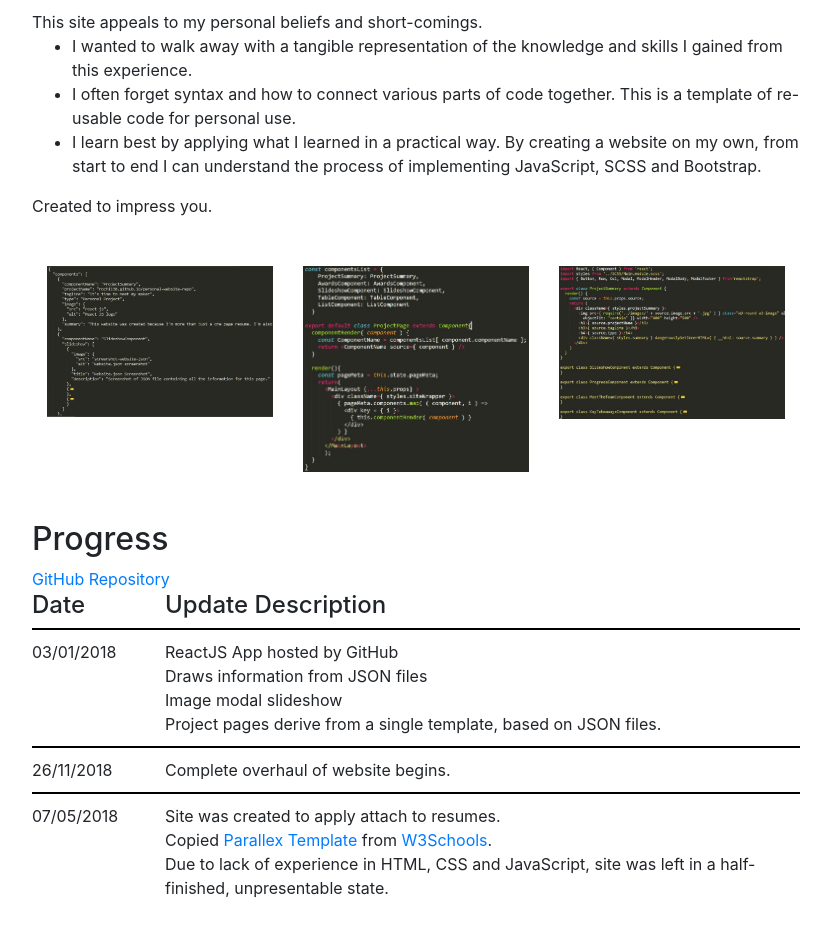
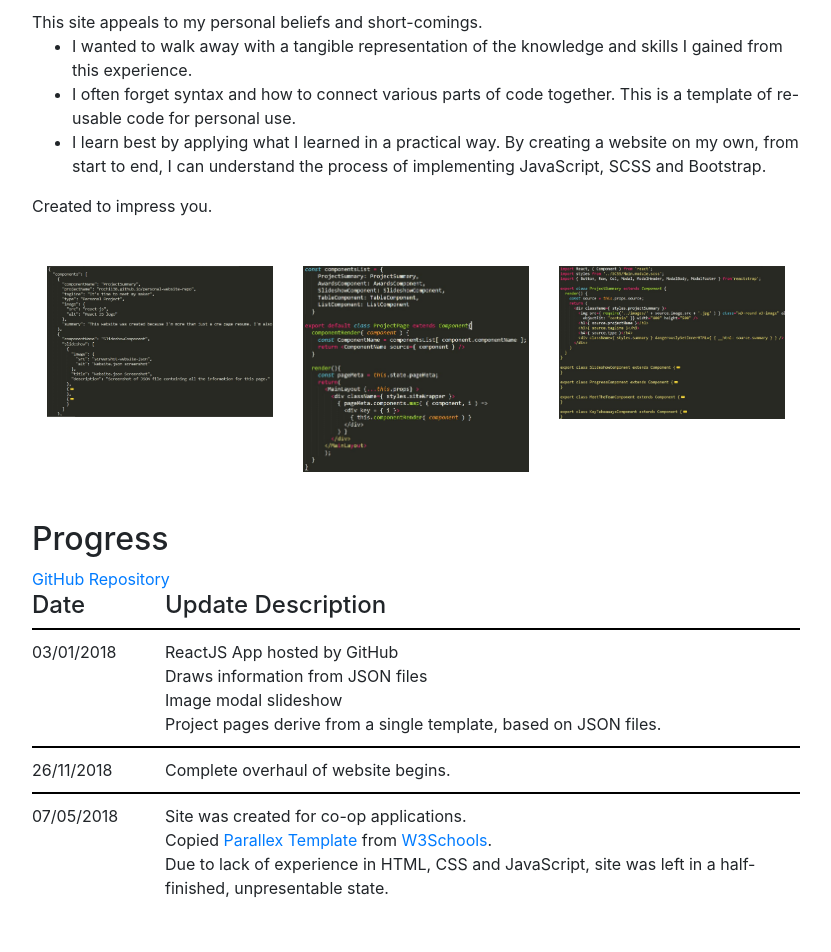
Before and after one commit to rochi138/personal-website-repo, a React (Create React App) app: page /Website in a window 1280 px wide. Shown: the part 820-1772 px from the top of the page, without its empty margins (224-1055 px from the left). Built offline with nearby package versions, Linux system fonts and the light colour scheme.

Commit message:
Updated resume, interest opacity and typos

```diff
--- a/src/pages/HomePage.js
+++ b/src/pages/HomePage.js
@@ -19,6 +19,7 @@ export default class Home extends Component{
       showProjects: false,
       showSYDE: false,
       showInterest: 0,
+      hoverInterest: undefined,
     }
 
     this.readMore = this.readMore.bind( this );
@@ -59,7 +60,7 @@ export default class Home extends Component{
               <div style={{ display: "flex", flexDirection: "column", alignItems: "center" }}>
               <div style={{ textAlign: "left", marginBottom: "1em" }} dangerouslySetInnerHTML={ { __html: source.aboutMe.text } }/>
               <Button style={{ backgroundColor:"black", marginTop: "10px" }}>
-              <a class="w3-button w3-padding-large w3-light-grey" style={{marginTop: "64px", color: "white" }} href="https://github.com/rochi138/personal-website-repo/raw/master/src/documents/Robyn%20Ching%20-%20Resume%202018%20Co-op.pdf" target="_blank" rel="noopener noreferrer">Haven't seen my resume yet?<br />Take a quick look!</a>
+              <a class="w3-button w3-padding-large w3-light-grey" style={{marginTop: "64px", color: "white" }} href="https://github.com/rochi138/personal-website-repo/raw/master/src/documents/Robyn%20Ching%20-%20Resume%202019%20Co-op.pdf" target="_blank" rel="noopener noreferrer">Haven't seen my resume yet?<br />Take a quick look!</a>
             </Button>
             </div>
             </div>
@@ -141,9 +142,9 @@ export default class Home extends Component{
             <div className={ stylesHome.interestsWrapper }>
               <div className={ stylesHome.interestsBar }>
                 { source.interests.map( ( interest, i ) =>
-                  <div key={ i } className={ stylesHome.option } onClick={ () => this.setState({ showInterest: i }) }>
+                  <div key={ i } className={ stylesHome.option } onClick={ () => this.setState({ showInterest: i }) } onMouseEnter={ () => this.setState({ hoverInterest: i })} onMouseLeave={ () => this.setState({ hoverInterest: undefined })} style={ ( this.state.hoverInterest !== undefined && i!== this.state.hoverInterest ) ? {opacity: 0.4} : {opacity: 1}}>
                     <img src={ require('../images/' + interest.image + '.jpg' ) } style={{width: "20%", height: "100%", objectFit: "contain", minWidth: "4em", padding: "5px"}} alt={ interest.alt } />
-                  <div className={ `${ stylesHome.text } ${ stylesHome.hideMobile }` }>
+                    <div className={ `${ stylesHome.text } ${ stylesHome.hideMobile }` }>
                       <h4>{ interest.brief }</h4>
                     </div>
                   </div>
--- a/src/pages/Website.json
+++ b/src/pages/Website.json
@@ -9,7 +9,7 @@
         "src": "react-js",
         "alt": "React JS logo"
       },
-      "summary": "This website was created because I'm more than just a one page resume. I'm also a website with a lot of links, images and text. <br /><br />The real reason is because my second co-op job was at <a href=\"https://www.peekapak.com/\" target=\"_blank\" rel=\"noopener noreferrer\">Peekapak</a> as a Frontend developer. The four months there made me reflect on some parts of myself and how I can use my time there to my greatest advantage.<br /><br />This site appeals to my personal beliefs and short-comings.<ul><li>I wanted to walk away with a tangible representation of the knowledge and skills I gained from this experience.</li><li>I often forget syntax and how to connect various parts of code together. This is a template of re-usable code for personal use.</li><li>I learn best by applying what I learned in a practical way. By creating a website on my own, from start to end I can understand the process of implementing JavaScript, SCSS and Bootstrap.</li></ul>Created to impress you."
+      "summary": "This website was created because I'm more than just a one page resume. I'm also a website with a lot of links, images and text. <br /><br />The real reason is because my second co-op job was at <a href=\"https://www.peekapak.com/\" target=\"_blank\" rel=\"noopener noreferrer\">Peekapak</a> as a Frontend developer. The four months there made me reflect on some parts of myself and how I can use my time there to my greatest advantage.<br /><br />This site appeals to my personal beliefs and short-comings.<ul><li>I wanted to walk away with a tangible representation of the knowledge and skills I gained from this experience.</li><li>I often forget syntax and how to connect various parts of code together. This is a template of re-usable code for personal use.</li><li>I learn best by applying what I learned in a practical way. By creating a website on my own, from start to end, I can understand the process of implementing JavaScript, SCSS and Bootstrap.</li></ul>Created to impress you."
     },
     {
       "componentName": "SlideshowComponent",
@@ -65,7 +65,7 @@
       {
         "left": "07/05/2018",
         "right": [
-          "Site was created to apply attach to resumes.",
+          "Site was created for co-op applications.",
           "Copied <a href=\"https://www.w3schools.com/w3css/tryw3css_templates_parallax.htm\" target=\"_blank\" rel=\"noopener noreferrer\">Parallex Template</a> from <a href=\"https://www.w3schools.com/\" target=\"_blank\" rel=\"noopener noreferrer\">W3Schools</a>.",
           "Due to lack of experience in HTML, CSS and JavaScript, site was left in a half-finished, unpresentable state."
         ]
```
Also changed, not shown: 2 other files (tests, documents, lock files or other folders).
